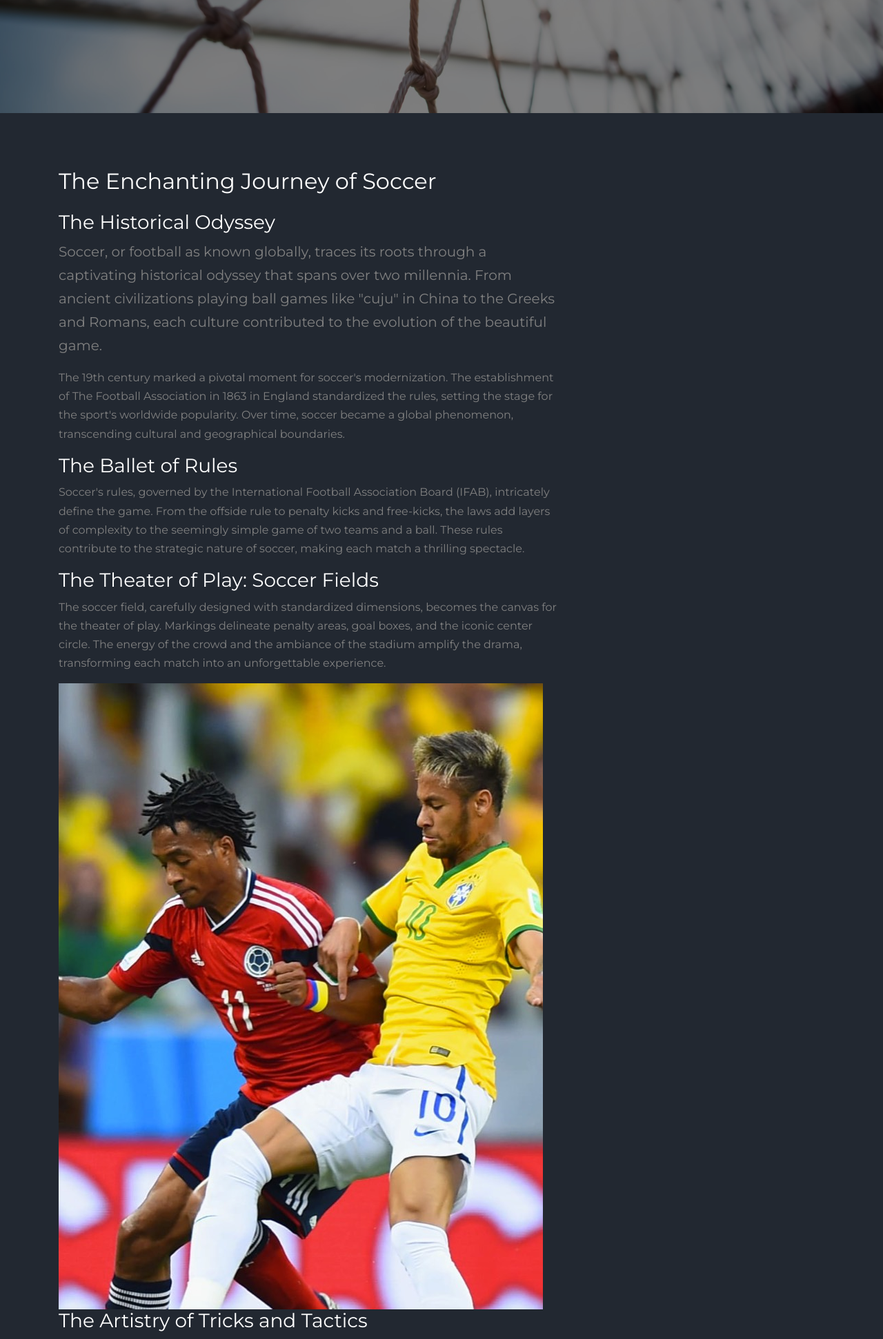
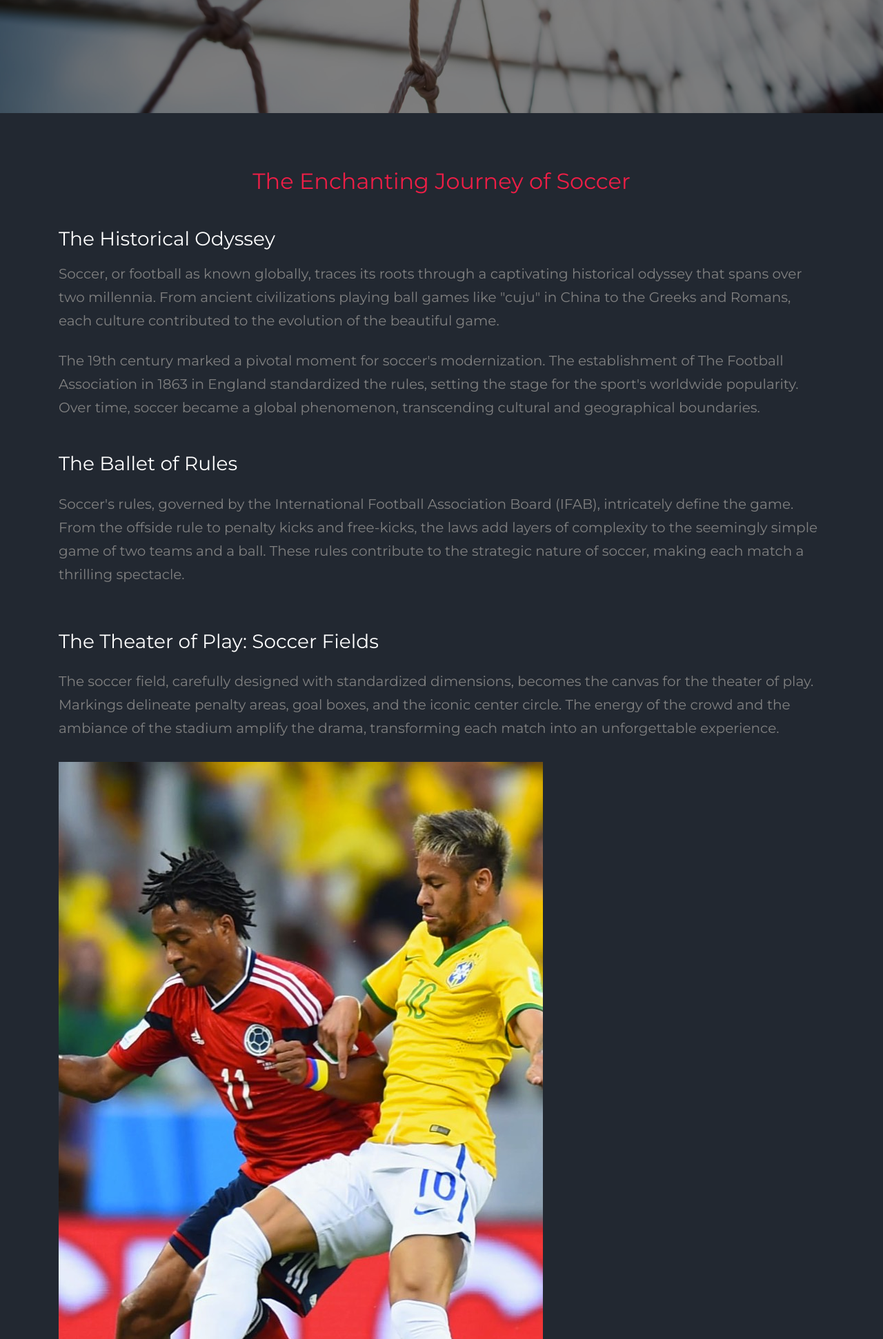
Before and after one commit to TheTahaYaseen/SoccerClub, a Django app: page /soccer_info in a window 1280 px wide. Shown: the part 636-2578 px from the top of the page at 69% size. Run offline with Django 4.2, Linux system fonts and the light colour scheme; some libraries are stand-ins or nearby versions; some web fonts are replaced.

Commit message:
Soccer Info Page

```diff
--- a/club/templates/user_interface/soccer_info.html
+++ b/club/templates/user_interface/soccer_info.html
@@ -4,34 +4,34 @@
 {% block content %}
 <div class="site-section first-section">
     <div class="container">
-      <div class="row">
-        <div class="col-md-8 blog-content">
-          <h2 class="mb-4">The Enchanting Journey of Soccer</h2>
+        <div class="row">
+            <div class="col-md-12 blog-content">
+                <h2 class="mb-4 text-primary text-center">The Enchanting Journey of Soccer</h2>
 
-          <h3>The Historical Odyssey</h3>
-          <p class="lead">Soccer, or football as known globally, traces its roots through a captivating historical odyssey that spans over two millennia. From ancient civilizations playing ball games like "cuju" in China to the Greeks and Romans, each culture contributed to the evolution of the beautiful game.</p>
+                <h3 class="mt-5">The Historical Odyssey</h3>
+                <p class="lead py-2">Soccer, or football as known globally, traces its roots through a captivating historical odyssey that spans over two millennia. From ancient civilizations playing ball games like "cuju" in China to the Greeks and Romans, each culture contributed to the evolution of the beautiful game.</p>
 
-          <p>The 19th century marked a pivotal moment for soccer's modernization. The establishment of The Football Association in 1863 in England standardized the rules, setting the stage for the sport's worldwide popularity. Over time, soccer became a global phenomenon, transcending cultural and geographical boundaries.</p>
+                <p class="lead">The 19th century marked a pivotal moment for soccer's modernization. The establishment of The Football Association in 1863 in England standardized the rules, setting the stage for the sport's worldwide popularity. Over time, soccer became a global phenomenon, transcending cultural and geographical boundaries.</p>
 
-          <h3>The Ballet of Rules</h3>
-          <p>Soccer's rules, governed by the International Football Association Board (IFAB), intricately define the game. From the offside rule to penalty kicks and free-kicks, the laws add layers of complexity to the seemingly simple game of two teams and a ball. These rules contribute to the strategic nature of soccer, making each match a thrilling spectacle.</p>
+                <h3 class="mt-5">The Ballet of Rules</h3>
+                <p class="py-3 lead">Soccer's rules, governed by the International Football Association Board (IFAB), intricately define the game. From the offside rule to penalty kicks and free-kicks, the laws add layers of complexity to the seemingly simple game of two teams and a ball. These rules contribute to the strategic nature of soccer, making each match a thrilling spectacle.</p>
 
-          <h3>The Theater of Play: Soccer Fields</h3>
-          <p>The soccer field, carefully designed with standardized dimensions, becomes the canvas for the theater of play. Markings delineate penalty areas, goal boxes, and the iconic center circle. The energy of the crowd and the ambiance of the stadium amplify the drama, transforming each match into an unforgettable experience.</p>
+                <h3 class="mt-5">The Theater of Play: Soccer Fields</h3>
+                <p class="py-3 lead">The soccer field, carefully designed with standardized dimensions, becomes the canvas for the theater of play. Markings delineate penalty areas, goal boxes, and the iconic center circle. The energy of the crowd and the ambiance of the stadium amplify the drama, transforming each match into an unforgettable experience.</p>
 
-          <img src="{% static 'images/img_1.jpg' %}" alt="Soccer Field" class="img-fluid">
+                <img src="{% static 'images/img_1.jpg' %}" alt="Soccer Field">
 
-          <h3>The Artistry of Tricks and Tactics</h3>
-          <p>Soccer players showcase their artistry through a repertoire of tricks that mesmerize fans worldwide. Dribbling, passing, and shooting become artistic expressions of a player's skill. From the flair of Neymar's skillful dribbles to the precision of Kevin De Bruyne's passes, each player contributes to the beautiful mosaic of soccer.</p>
+                <h3 class="mt-5">The Artistry of Tricks and Tactics</h3>
+                <p class="py-3 lead">Soccer players showcase their artistry through a repertoire of tricks that mesmerize fans worldwide. Dribbling, passing, and shooting become artistic expressions of a player's skill. From the flair of Neymar's skillful dribbles to the precision of Kevin De Bruyne's passes, each player contributes to the beautiful mosaic of soccer.</p>
 
-          <h3>The Tactical Chessboard</h3>
-          <p>Strategies and tactics add a strategic layer to soccer, turning each match into a dynamic chessboard. Coaches meticulously plan formations, player positioning, and playing styles to gain a competitive edge. Possession-based play, high-pressing, and counter-attacking strategies showcase the tactical brilliance that defines modern soccer.</p>
+                <h3 class="mt-5">The Tactical Chessboard</h3>
+                <p class="py-3 lead">Strategies and tactics add a strategic layer to soccer, turning each match into a dynamic chessboard. Coaches meticulously plan formations, player positioning, and playing styles to gain a competitive edge. Possession-based play, high-pressing, and counter-attacking strategies showcase the tactical brilliance that defines modern soccer.</p>
 
-          <p>Soccer, as a sport, has become a global language, uniting people from diverse backgrounds. The evolution of the game, from ancient ball games to the modern spectacle witnessed in stadiums worldwide, reflects its timeless appeal. As fans cheer for their favorite teams and players push the boundaries of skill and athleticism, soccer remains the beautiful game that captivates hearts around the world.</p>
+                <p class="py-3 lead">Soccer, as a sport, has become a global language, uniting people from diverse backgrounds. The evolution of the game, from ancient ball games to the modern spectacle witnessed in stadiums worldwide, reflects its timeless appeal. As fans cheer for their favorite teams and players push the boundaries of skill and athleticism, soccer remains the beautiful game that captivates hearts around the world.</p>
 
+            </div>
         </div>
-      </div>
     </div>
-  </div>
+</div>
 
 {% endblock content %}
```
